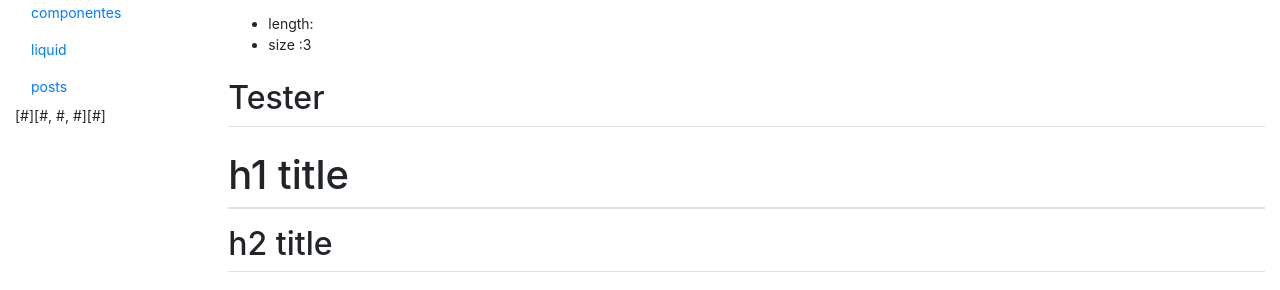
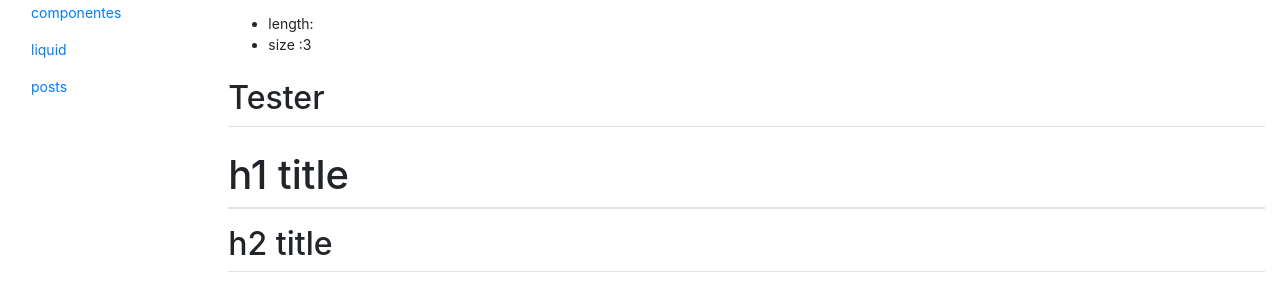
Before and after one commit to Bsale-IO/template-docs, a Jekyll site: the page built from docs/index.md, in a window 1280 px wide and 900 px high. Shown: the part 135-425 px from the top of the window. Built offline with Jekyll 4.4.1, drawn with Linux system fonts in a browser that asks for light colours; emoji names are drawn with the system emoji font; our own code applies the rules of GitHub Pages for plain Markdown files.

Commit message:
nav relative

```diff
--- a/docs/_includes/menu.html
+++ b/docs/_includes/menu.html
@@ -36,6 +36,4 @@
 
 {% endfor %}
 
-{{site.collections}}
-
 </nav>
```
